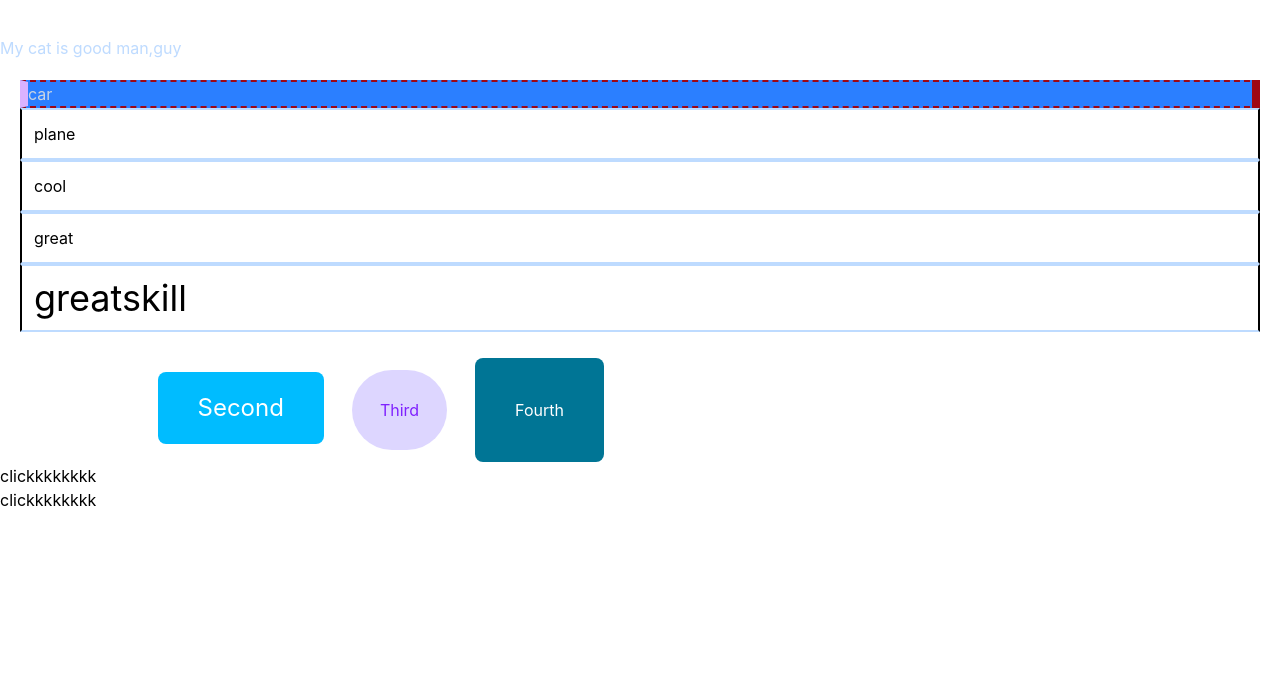
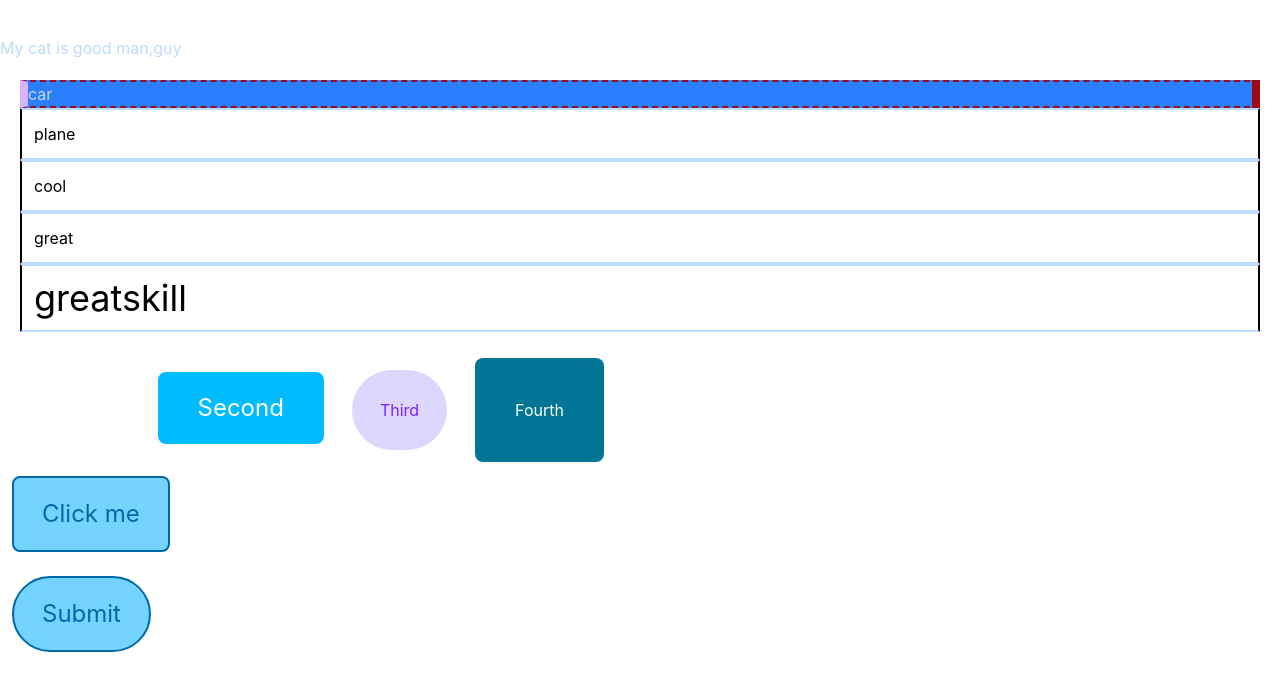
Before and after one commit to kingvirtuous/snap-react-tailwind, a React (Vite) app: page / in a window 1280 px wide. Shown: the top 690 px of the page. Built offline with nearby package versions, Linux system fonts and the light colour scheme.

Commit message:
finish condition styling

```diff
--- a/src/App.jsx
+++ b/src/App.jsx
@@ -20,8 +20,8 @@ const App = () => {
     <Cat text = "guy" grear="man"/>
     <List/>
     <Button/>
-    <FancyButtton>Click me</FancyButtton>
-      <FancyButtton>Submit</FancyButtton>
+    <FancyButtton large={true}>Click me</FancyButtton>
+      <FancyButtton large={false}>Submit</FancyButtton>
   </>
   )
 }
--- a/src/FancyButton.jsx
+++ b/src/FancyButton.jsx
@@ -1,9 +1,12 @@
 import React from 'react'
 
-const FancyButton = () => {
+
+const FancyButton = (props) => {
+  const {children, large} = props
+  const mystyle = large? "rounded-lg" : "rounded-full"
   return (
     <div>
-      <button type="submit">clickkkkkkkk</button>
+      <button className={`text-sky-700 border-2 boder-sky-700 bg-sky-300 m-3 px-7 py-5 text-2xl ${mystyle}`}>{children}</button>
     </div>
   )
 }
```
